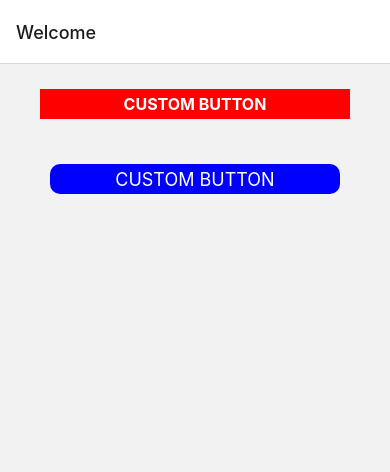
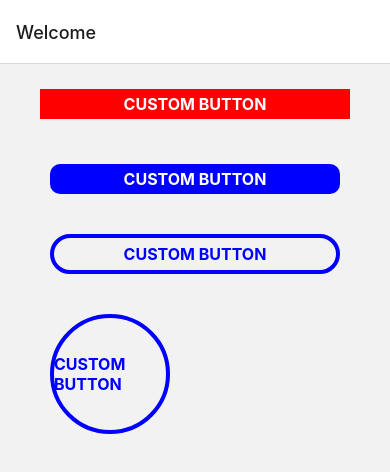
Before and after one commit to Mujahid1717/flatList, a React Native app: screen /Welcome in a window 390 px wide. Shown: the top 472 px of the page. Built offline with nearby package versions, Linux system fonts and the light colour scheme.

Commit message:
final touchableopacity

```diff
--- a/src/Screens/Welcome.js
+++ b/src/Screens/Welcome.js
@@ -1,5 +1,4 @@
 import React from 'react';
-import { Alert } from 'react-native';
 import {Text, View, StyleSheet,TouchableOpacity,Button} from 'react-native';
 
 const Welcome = () => {
@@ -16,10 +15,25 @@ const Welcome = () => {
         console.log('button pressed')}
         style = {styles.buttonContainer2}
         >
-        <Text style = {styles.buttonText}>Custom Button</Text>
+        <Text style = {styles.buttonText2}>Custom Button</Text>
         </TouchableOpacity>
-        </View>
 
+
+        <TouchableOpacity onPress={()=>
+            console.log('button pressed')}
+            style = {styles.buttonContainer3}
+            >
+            <Text style = {styles.buttonText3}>Custom Button</Text>
+        </TouchableOpacity>
+
+        <TouchableOpacity onPress={()=>
+            console.log('button pressed')}
+            style = {styles.buttonContainer4}
+            >
+            <Text style = {styles.buttonText4}>Custom Button</Text>
+        </TouchableOpacity>
+
+    </View>
     );
 
 };
@@ -47,7 +61,6 @@ const styles = StyleSheet.create({
         alignItems:'center',
         borderRadius:10
 
-
     },
     buttonText2:{
         textTransform:'uppercase',
@@ -55,6 +68,43 @@ const styles = StyleSheet.create({
         fontSize:16,
         fontWeight:'bold',
 
+    },
+    buttonContainer3:{
+        height:40,
+        marginHorizontal:50,
+        marginVertical:20,
+        justifyContent:'center',
+        alignItems:'center',
+        borderRadius:50,
+        borderWidth:4,
+        borderColor:'blue'
+
+    },
+    buttonText3:{
+        textTransform:'uppercase',
+        color:'blue',
+        fontSize:16,
+        fontWeight:'bold',
+
+    },
+    buttonContainer4:{
+        height:120,
+        width:120,
+        marginHorizontal:50,
+        marginVertical:20,
+        justifyContent:'center',
+        alignItems:'center',
+        borderRadius:60,
+        borderWidth:4,
+        borderColor:'blue'
+
+    },
+    buttonText4:{
+        textTransform:'uppercase',
+        color:'blue',
+        fontSize:16,
+        fontWeight:'bold',
+
     }
 
 });
```
